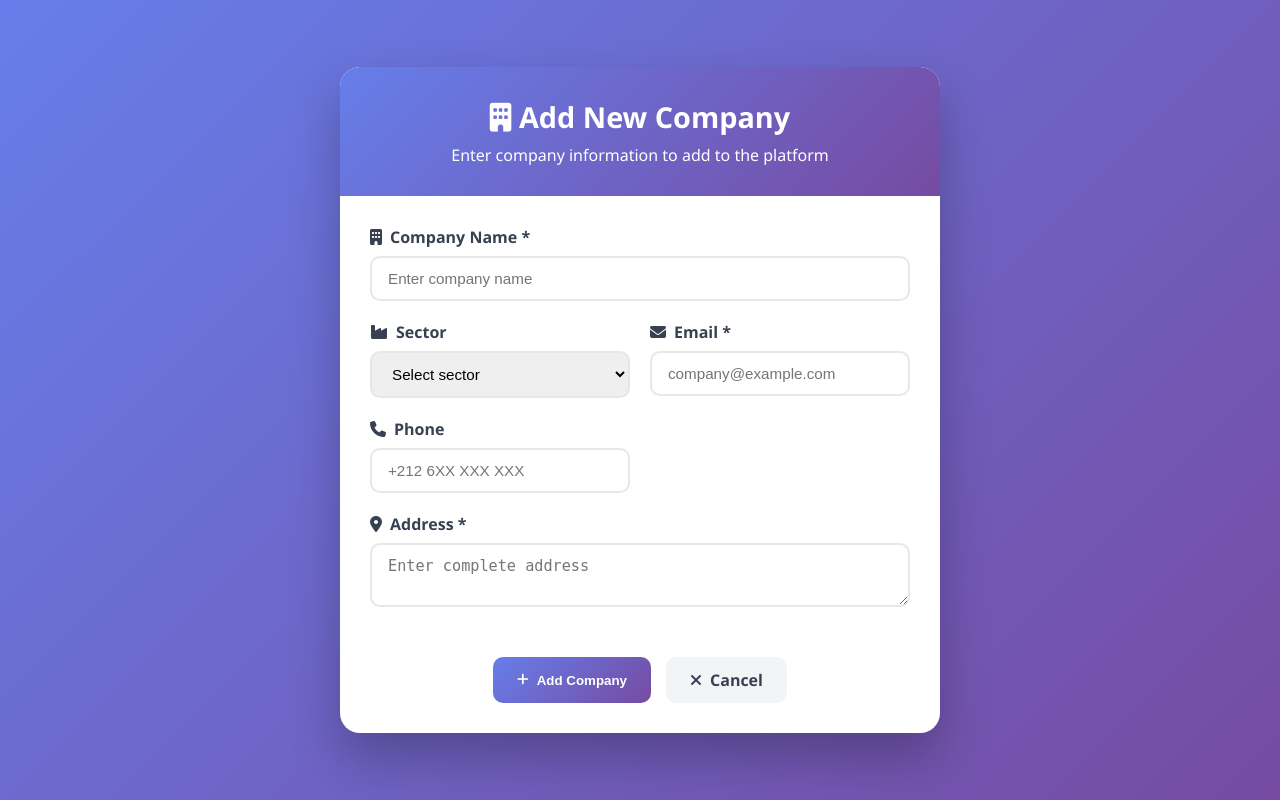
After one commit to Mehdi-133/JobCruchApp, a PHP site: template app/views/back/companies/create.twig in a window 1280 px wide. The commit adds this page. Run offline with PHP 8.4, Linux system fonts and the light colour scheme; the template is opened without the code that fills it, so the values that code supplies are empty; some libraries are stand-ins or nearby versions.

Commit message:
JOB-42 Ajouter une Entreprise

```diff
--- /dev/null
+++ b/app/views/back/companies/create.twig
@@ -0,0 +1,176 @@
+<!DOCTYPE html>
+<html lang="en">
+<head>
+    <meta charset="UTF-8">
+    <meta name="viewport" content="width=device-width, initial-scale=1.0">
+    <title>Add Company - Admin Panel</title>
+    <link rel="stylesheet" href="https://cdnjs.cloudflare.com/ajax/libs/font-awesome/6.4.0/css/all.min.css">
+    <style>
+        * { margin: 0; padding: 0; box-sizing: border-box; }
+
+        body {
+            font-family: 'Segoe UI', sans-serif;
+            background: linear-gradient(135deg, #667eea 0%, #764ba2 100%);
+            min-height: 100vh;
+            display: flex;
+            align-items: center;
+            justify-content: center;
+            padding: 20px;
+        }
+
+        .popup-container {
+            background: white;
+            border-radius: 20px;
+            box-shadow: 0 25px 50px rgba(0, 0, 0, 0.25);
+            overflow: hidden;
+            max-width: 600px;
+            width: 100%;
+            animation: slideUp 0.3s ease-out;
+        }
+
+        @keyframes slideUp {
+            from { opacity: 0; transform: translateY(30px); }
+            to { opacity: 1; transform: translateY(0); }
+        }
+
+        .popup-header {
+            background: linear-gradient(135deg, #667eea 0%, #764ba2 100%);
+            color: white;
+            padding: 30px;
+            text-align: center;
+        }
+
+        .popup-header h1 {
+            font-size: 1.8rem;
+            font-weight: 600;
+            margin-bottom: 8px;
+        }
+
+        .popup-body { padding: 30px; }
+
+        .form-grid {
+            display: grid;
+            grid-template-columns: 1fr 1fr;
+            gap: 20px;
+            margin-bottom: 25px;
+        }
+
+        .form-group.full-width { grid-column: 1 / -1; }
+
+        .form-group label {
+            display: flex;
+            align-items: center;
+            gap: 8px;
+            font-weight: 600;
+            color: #374151;
+            margin-bottom: 8px;
+        }
+
+        .form-group input, .form-group select, .form-group textarea {
+            padding: 12px 16px;
+            border: 2px solid #e5e7eb;
+            border-radius: 10px;
+            font-size: 0.95rem;
+            transition: all 0.3s ease;
+            width: 100%;
+        }
+
+        .form-group input:focus, .form-group select:focus, .form-group textarea:focus {
+            outline: none;
+            border-color: #667eea;
+            box-shadow: 0 0 0 4px rgba(102, 126, 234, 0.1);
+        }
+
+        .form-actions {
+            display: flex;
+            gap: 15px;
+            justify-content: center;
+            padding-top: 20px;
+        }
+
+        .btn {
+            padding: 12px 24px;
+            border: none;
+            border-radius: 10px;
+            font-weight: 600;
+            cursor: pointer;
+            transition: all 0.3s ease;
+            text-decoration: none;
+            display: inline-flex;
+            align-items: center;
+            gap: 8px;
+        }
+
+        .btn-primary {
+            background: linear-gradient(135deg, #667eea 0%, #764ba2 100%);
+            color: white;
+        }
+
+        .btn-secondary {
+            background: #f3f4f6;
+            color: #374151;
+        }
+
+        @media (max-width: 768px) {
+            .form-grid { grid-template-columns: 1fr; }
+        }
+    </style>
+</head>
+<body>
+<div class="popup-container">
+    <div class="popup-header">
+        <h1><i class="fas fa-building"></i> Add New Company</h1>
+        <p>Enter company information to add to the platform</p>
+    </div>
+
+    <div class="popup-body">
+        <form action="/admin/companies/store" method="POST">
+            <input type="hidden" name="csrf_token" value="{{ csrf_token }}">
+
+            <div class="form-grid">
+                <div class="form-group full-width">
+                    <label><i class="fas fa-building"></i> Company Name *</label>
+                    <input type="text" name="name" placeholder="Enter company name" required>
+                </div>
+
+                <div class="form-group">
+                    <label><i class="fas fa-industry"></i> Sector</label>
+                    <select name="sector">
+                        <option value="">Select sector</option>
+                        <option value="Technology">Technology</option>
+                        <option value="Healthcare">Healthcare</option>
+                        <option value="Finance">Finance</option>
+                        <option value="Education">Education</option>
+                        <option value="Other">Other</option>
+                    </select>
+                </div>
+
+                <div class="form-group">
+                    <label><i class="fas fa-envelope"></i> Email *</label>
+                    <input type="email" name="email" placeholder="company@example.com" required>
+                </div>
+
+                <div class="form-group">
+                    <label><i class="fas fa-phone"></i> Phone</label>
+                    <input type="tel" name="phone" placeholder="+212 6XX XXX XXX">
+                </div>
+
+                <div class="form-group full-width">
+                    <label><i class="fas fa-map-marker-alt"></i> Address *</label>
+                    <textarea name="address" placeholder="Enter complete address" required></textarea>
+                </div>
+            </div>
+
+            <div class="form-actions">
+                <button type="submit" class="btn btn-primary">
+                    <i class="fas fa-plus"></i> Add Company
+                </button>
+                <a href="/admin/companies" class="btn btn-secondary">
+                    <i class="fas fa-times"></i> Cancel
+                </a>
+            </div>
+        </form>
+    </div>
+</div>
+</body>
+</html>
```
Also changed, not shown: app/controllers/back/CompanyController.php (+64 -1 lines), app/models/Company.php (+32 -1 lines), public/index.php (+8 -0 lines).
